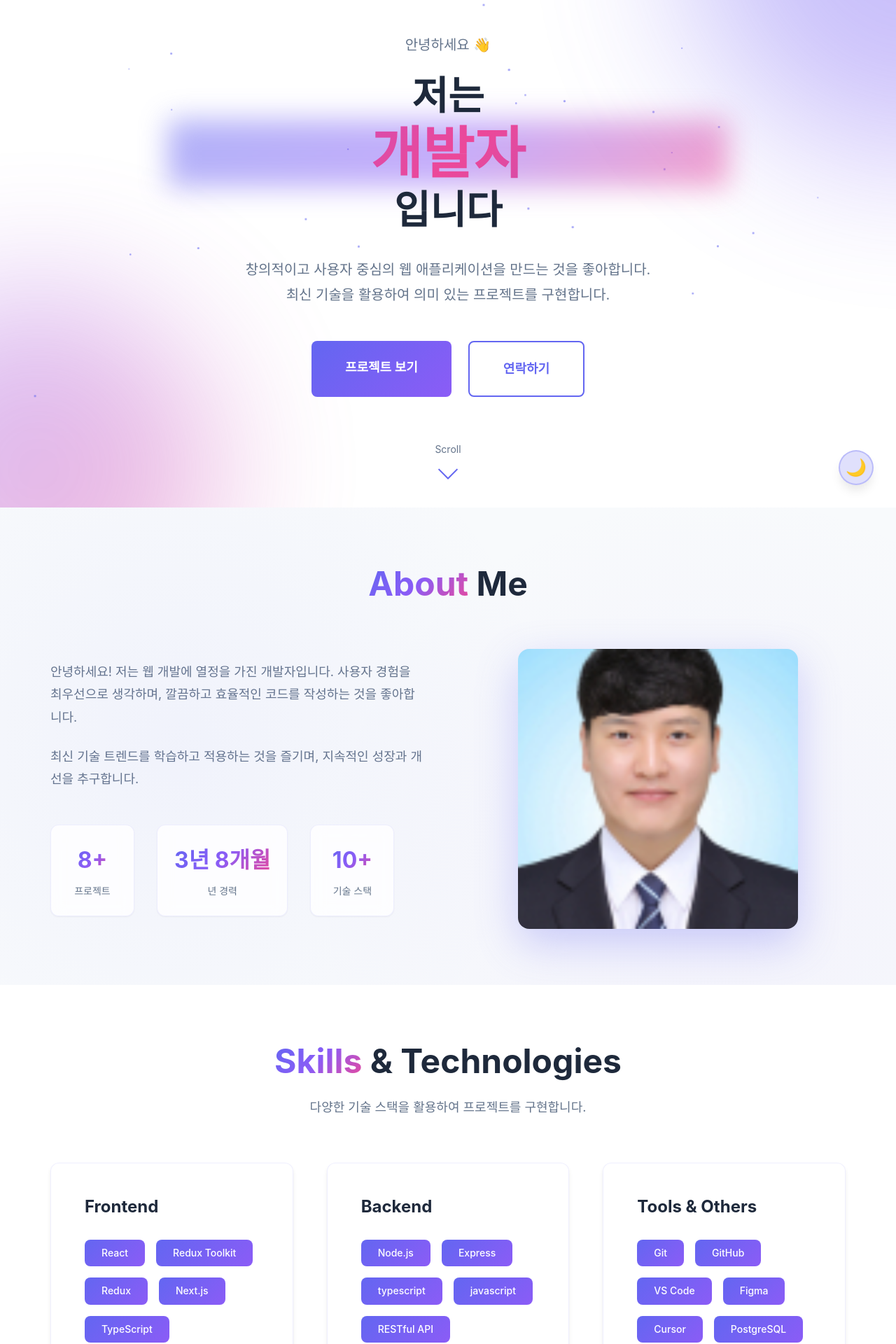
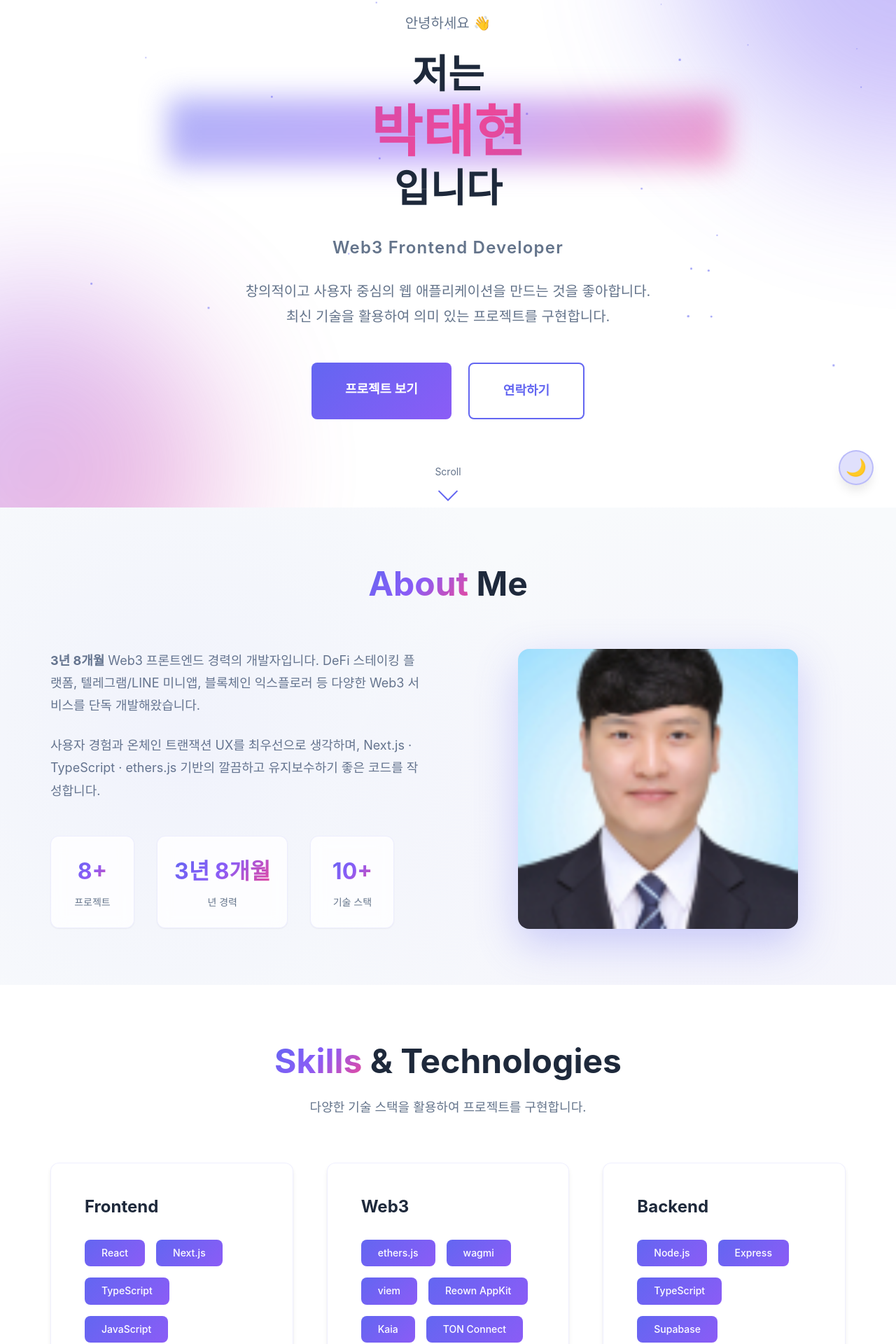
Before and after one commit to taehhh8/taehhh8.github.io, a Next.js app: page / in a window 1280 px wide. Shown: the part 75-1995 px from the top of the page at 70% size. Built offline with nearby package versions, Linux system fonts and the light colour scheme.

Commit message:
modify
modify

```diff
--- a/src/components/About/About.tsx
+++ b/src/components/About/About.tsx
@@ -36,12 +36,13 @@ const About = () => {
             transition={{ duration: 0.6, delay: 0.2 }}
           >
             <p>
-              안녕하세요! 저는 웹 개발에 열정을 가진 개발자입니다.
-              사용자 경험을 최우선으로 생각하며, 깔끔하고 효율적인 코드를 작성하는 것을 좋아합니다.
+              <strong>3년 8개월</strong> Web3 프론트엔드 경력의 개발자입니다.
+              DeFi 스테이킹 플랫폼, 텔레그램/LINE 미니앱, 블록체인 익스플로러 등
+              다양한 Web3 서비스를 단독 개발해왔습니다.
             </p>
             <p>
-              최신 기술 트렌드를 학습하고 적용하는 것을 즐기며,
-              지속적인 성장과 개선을 추구합니다.
+              사용자 경험과 온체인 트랜잭션 UX를 최우선으로 생각하며,
+              Next.js · TypeScript · ethers.js 기반의 깔끔하고 유지보수하기 좋은 코드를 작성합니다.
             </p>
             <div className={styles.highlights}>
               {highlights.map((item, index) => (
--- a/src/components/Contact/Contact.tsx
+++ b/src/components/Contact/Contact.tsx
@@ -18,6 +18,12 @@ const Contact = () => {
       label: 'GitHub',
       value: 'github.com/taehhh8',
       link: 'https://github.com/taehhh8',
+    },
+    {
+      icon: '💼',
+      label: 'LinkedIn',
+      value: 'linkedin.com/in/taehhh8',
+      link: 'https://linkedin.com/in/taehhh8',
     },
     {
       icon: '📱',
--- a/src/components/Hero/Hero.module.scss
+++ b/src/components/Hero/Hero.module.scss
@@ -76,6 +76,19 @@
       z-index: -1;
     }
   }
+  }
+
+  .role {
+    font-size: 1.25rem;
+    font-weight: 600;
+    color: $text-secondary;
+    margin-bottom: $spacing-md;
+    letter-spacing: 0.05em;
+    animation: fadeInUp 0.9s ease 0.3s both;
+
+    @include respond-to(md) {
+      font-size: 1.5rem;
+    }
   }
 
   .description {
--- a/src/components/Hero/Hero.tsx
+++ b/src/components/Hero/Hero.tsx
@@ -52,10 +52,13 @@ const Hero = () => {
                 ease: 'linear',
               }}
             >
-              개발자
+              박태현
             </motion.span>
             <span className={styles.name}>입니다</span>
           </motion.h1>
+          <motion.p className={styles.role} variants={itemVariants}>
+            Web3 Frontend Developer
+          </motion.p>
           <motion.p className={styles.description} variants={itemVariants}>
             창의적이고 사용자 중심의 웹 애플리케이션을 만드는 것을 좋아합니다.
             <br />
--- a/src/components/Skills/Skills.tsx
+++ b/src/components/Skills/Skills.tsx
@@ -9,15 +9,19 @@ const Skills = () => {
   const skillCategories = [
     {
       title: 'Frontend',
-      skills: ['React', 'Redux Toolkit', 'Redux', 'Next.js', 'TypeScript', 'JavaScript', 'HTML/CSS', 'SASS'],
+      skills: ['React', 'Next.js', 'TypeScript', 'JavaScript', 'Redux Toolkit', 'React Query', 'HTML/CSS', 'SASS'],
+    },
+    {
+      title: 'Web3',
+      skills: ['ethers.js', 'wagmi', 'viem', 'Reown AppKit', 'Kaia', 'TON Connect', 'LIFF SDK'],
     },
     {
       title: 'Backend',
-      skills: ['Node.js', 'Express', 'typescript', 'javascript', 'RESTful API'],
+      skills: ['Node.js', 'Express', 'TypeScript', 'Supabase', 'RESTful API'],
     },
     {
       title: 'Tools & Others',
-      skills: ['Git', 'GitHub', 'VS Code', 'Figma', 'Cursor', 'PostgreSQL'],
+      skills: ['Git', 'GitHub', 'VS Code', 'Cursor', 'Figma', 'PostgreSQL'],
     },
   ];
 
```
